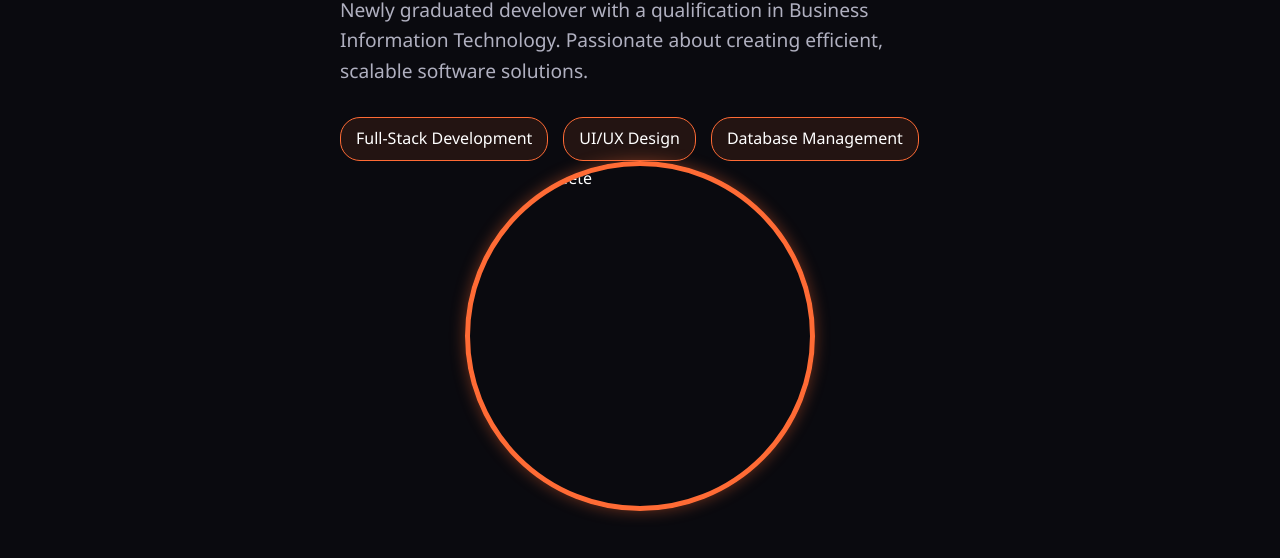
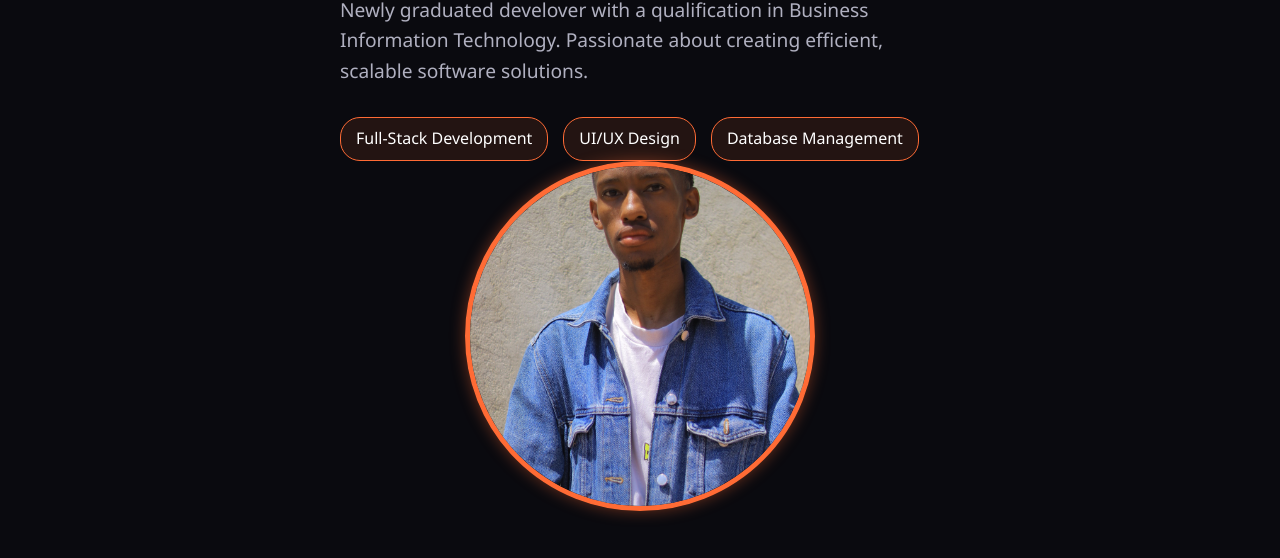
Before and after one commit to Peete2/Portfolio, a plain HTML site: page index.html in a window 1280 px wide. Shown: the part 394-952 px from the top of the page. Drawn offline with Linux system fonts and the light colour scheme.

Commit message:
Update image source in index.html

```diff
--- a/index.html
+++ b/index.html
@@ -571,7 +571,7 @@
                 </div>
             </div>
             <div class="hero-image">
-                <img src="image/picture.jpg" alt="Mitchell Peete">
+                <img src="picture.jpg" alt="Mitchell Peete">
             </div>
         </div>
     </section>
```
